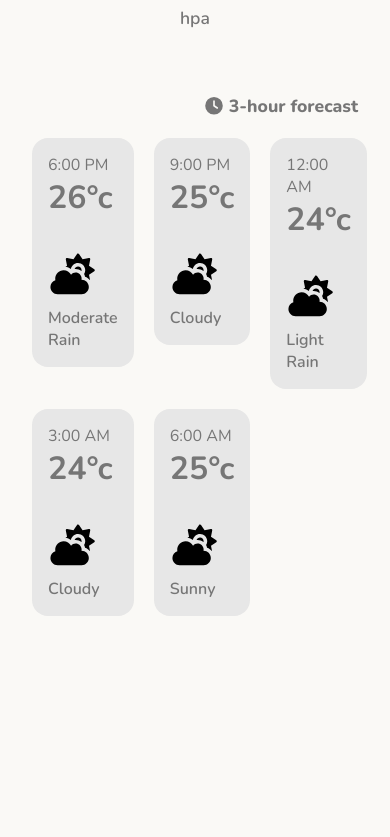
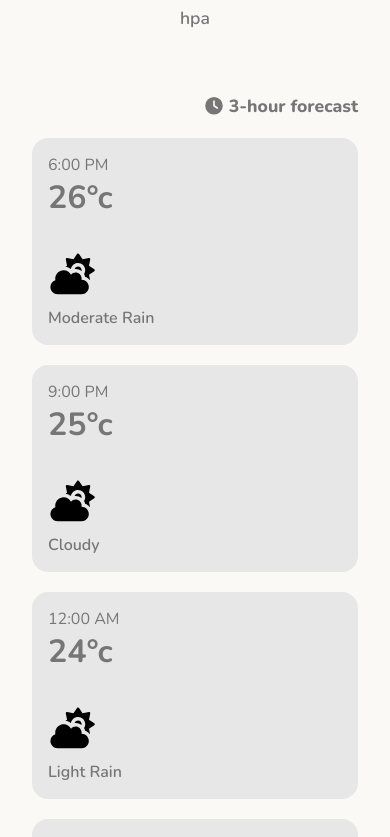
Before and after one commit to giannidylancbhg/weatherly, a React (Vite) app: page / in a window 390 px wide. Shown: the part 800-1637 px from the top of the page. Before the commit the page ends 1448 px from the top, so only its background shows below. Built offline with nearby package versions, Linux system fonts and the light colour scheme; no server answers.

Commit message:
refractor: rename forecast-container class to forecast-list

```diff
--- a/src/components/Weather/Forecast/Forecast.css
+++ b/src/components/Weather/Forecast/Forecast.css
@@ -64,13 +64,13 @@
 }
 
 @media (max-width: 1400px) {
-  .forecast-container {
+  .forecast-list {
     grid-template-columns: 1fr 1fr;
   }
 }
 
 @media (max-width: 600px) {
-  .forecast-container {
+  .forecast-list {
     grid-template-columns: 1fr;
   }
 }
```
